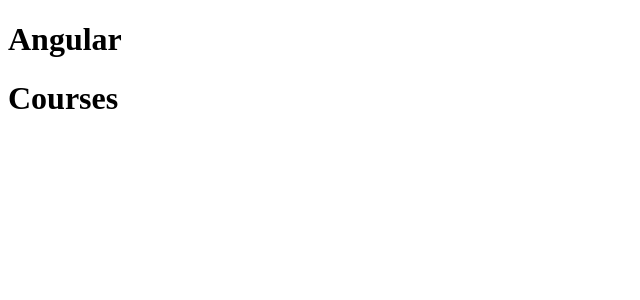
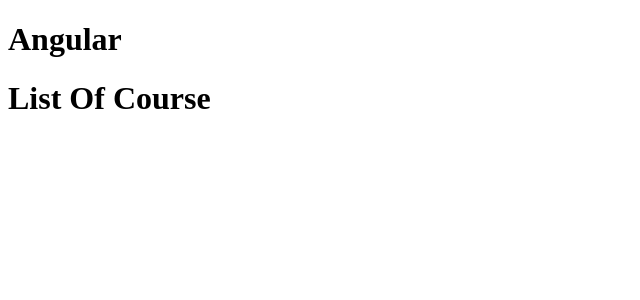
Before and after one commit to uzairqq/ECommerce, an Angular app: page / in a window 1280 px wide. Shown: the top 300 px of the page, without its empty margins (0-640 px from the left). Built offline with nearby package versions, Linux system fonts and the light colour scheme.

Commit message:
used string interpolation

```diff
--- a/src/app/courses.component.ts
+++ b/src/app/courses.component.ts
@@ -3,10 +3,10 @@ import { Component } from '@angular/core';
 @Component({
     // tslint:disable-next-line:component-selector
     selector: 'courses',
-    template: '<h1>Courses</h1>'
+    template: '<h1>{{title}}</h1>'
 
 })
 
 export class CoursesComponent {
-    // tslint:disable-next-line:eofline
+    title = 'List Of Course';
 }
```
